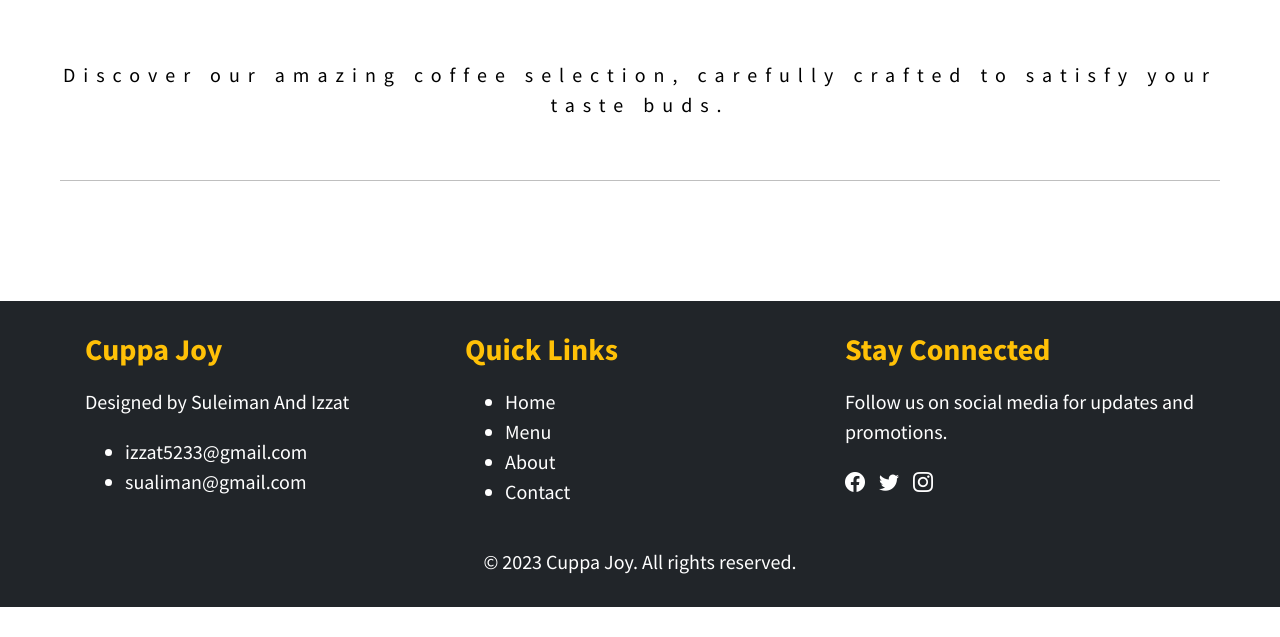
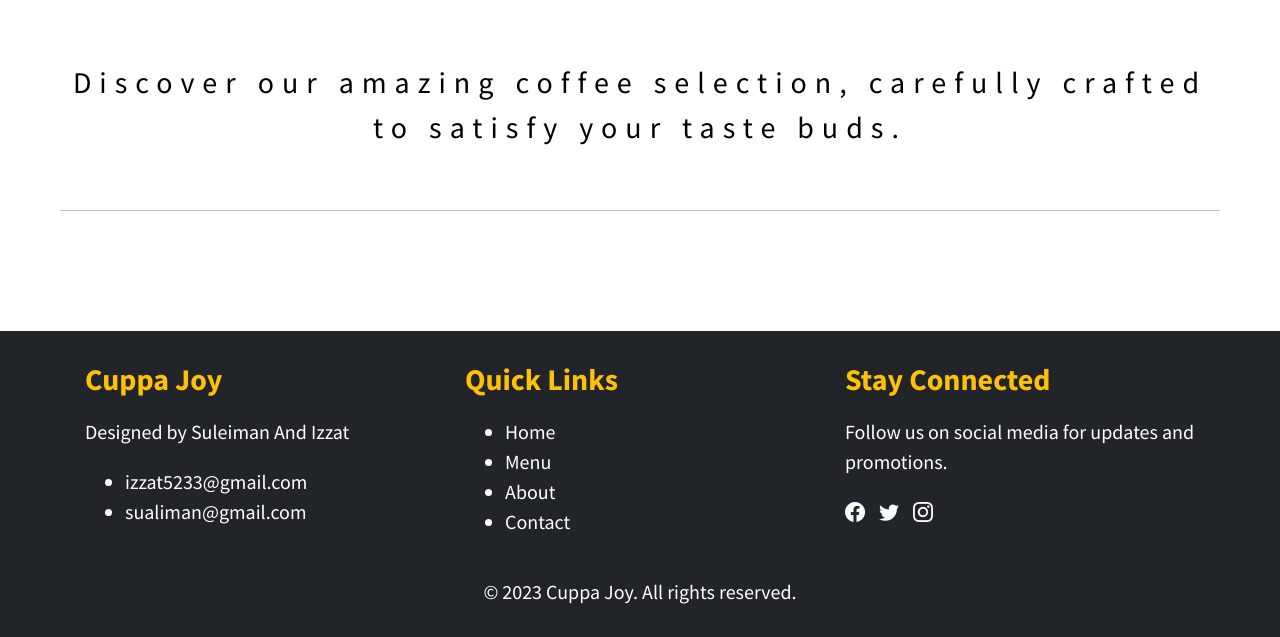
Before and after one commit to izzat-najah-edu/cuppa-joy, a PHP site: page /menu in a window 1280 px wide. Shown: the part 590-1227 px from the top of the page. Before the commit the page ends 1197 px from the top, so only its background shows below. Run offline with PHP 8.4, Linux system fonts and the light colour scheme; data that the repository does not hold is empty.

Commit message:
bigger font

```diff
--- a/menu.php
+++ b/menu.php
@@ -29,7 +29,8 @@ $result = Database::getConnection()->query($query);
     <section class="mb-5">
         <?php echo imageOverlay("assets/images/backgrounds/table.jpg", "Our Menu"); ?>
         <div class="text-box text-center">
-            <p>Discover our amazing coffee selection, carefully crafted to satisfy your taste buds.</p>
+            <p class="font-bigger">
+                Discover our amazing coffee selection, carefully crafted to satisfy your taste buds.</p>
         </div>
     </section>
     <hr class="mb-5">
```
